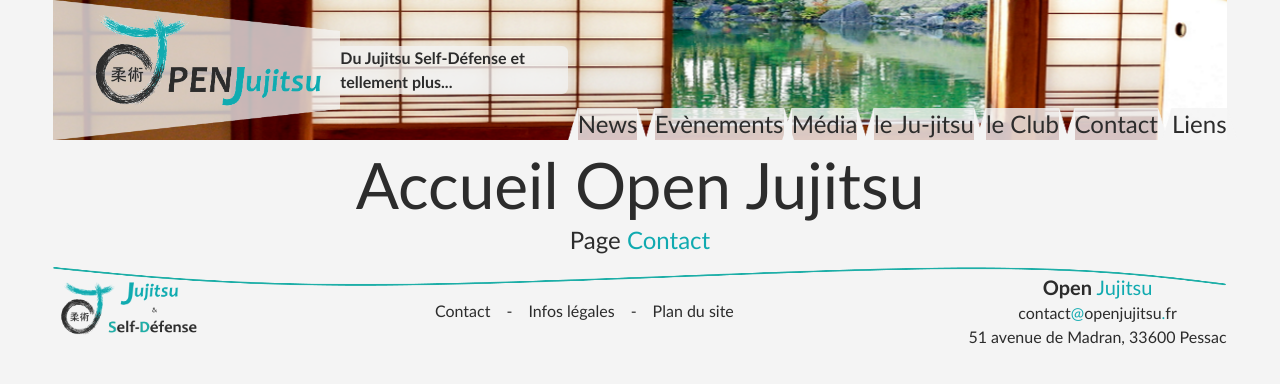
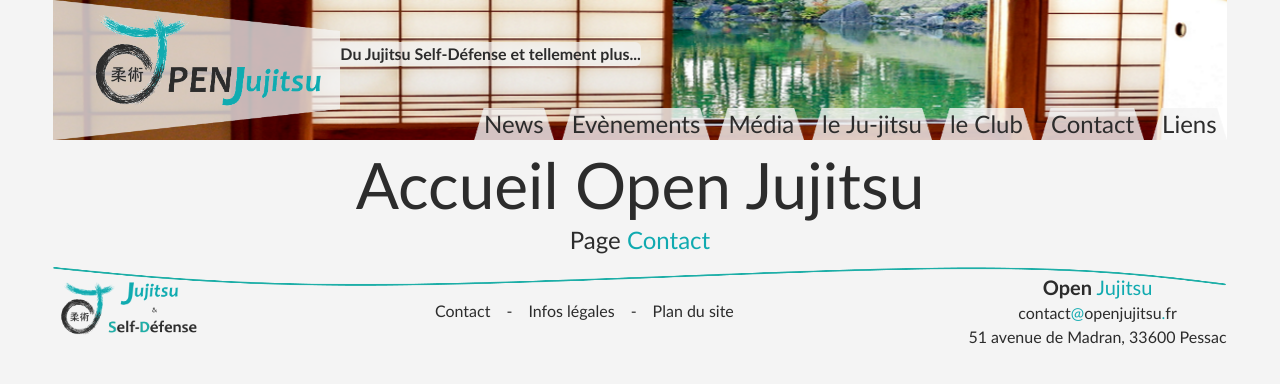
Before and after one commit to DevDohz/ojsiteapn, a Next.js app in the folder ojsitefront/: page / in a window 1280 px wide. Shown: the top 384 px of the page. Built offline with nearby package versions, Linux system fonts and the light colour scheme.

Commit message:
Modif header + 404 + début menu

```diff
--- a/ojsitefront/components/header.js
+++ b/ojsitefront/components/header.js
@@ -1,5 +1,4 @@
 import Head from 'next/head'
-import Image from 'next/image'
 import Link from 'next/link'
 import Menumain from './menumain'
 import s from '../styles/header.module.css'
@@ -15,33 +14,31 @@ export default function Header() {
       </Head>
 
       <div className="flex flex-row">
-        {/* Logo Open Jujitsu + Phrase d'accroche */}
+        {/* Logo Open Jujitsu */}
         {/* La zone et le logo doivent se réduire quand scroll vers le bas */}
-        <div className="flex flex-row">
-          <div className="flex-none">
-            <Link href="/">
-              <a>
-                <img src="/header-LogoTexte-losange-blanc.png" alt="Open Jujitsu Logo"  width={287} height={150} />
-                {/* <Image
-                  src="/header-LogoTexte-losange-blanc.png"
-                  alt="Open Jujitsu Logo"
-                  width={287}
-                  height={150}
-                  priority
-                /> */}
-              </a>
-            </Link>
+        <div className="flex-shrink">
+          <Link href="/">
+            <a>
+              <img src="/header-LogoTexte-losange-blanc.png" alt="Open Jujitsu Logo"  width={287} height={150} min-height={32} />
+              {/* <Image src="/header-LogoTexte-losange-blanc.png" alt="Open Jujitsu Logo" width={287} height={150} priority /> */}
+            </a>
+          </Link>
+        </div>
+
+        {/* Phrase d'accroche + Menu */}
+        <div className="flex flex-col flex-grow">
+          <div className="hidden md:my-auto md:self-start md:flex font-bold bg-ojwhite bg-opacity-70 rounded-r-md" >
+            <p>Du Jujitsu Self-Défense et tellement plus...</p>
           </div>
-          <div className="flex-auto m-auto hidden lg:flex font-bold bg-ojwhite bg-opacity-70 rounded-r-md" >
-            <p>Du Jujitsu Self-Défense et tellement plus...</p>
+
+          {/* intégration du Menu (+ menu burger en mode mobile) */}
+          <div className="self-end">
+            <Menumain />
           </div>
         </div>
 
-        {/* intégration du Menu (+ menu burger en mode mobile) */}
-        <div className="flex-grow self-end">
-          <Menumain />
-        </div>
       </div>
+
       {/* Truc de recherche de tout (texte, images, vidéo, lexique etc...) => Future évol */}
       {/* Zone de Connexion + une fois identifié. => Future évol */}
     </div>
--- a/ojsitefront/components/menumain.js
+++ b/ojsitefront/components/menumain.js
@@ -12,69 +12,70 @@ export default function Menumain() {
 
   return (
     /* MENU version ORDI */
-    <div className="flex flex-row space-x-2">
-    {/* <div className="grid grid-cols-7 gap-1"> */}
+    <div className="flex flex-row flex-wrap lg:space-x-1 xl:space-x-2">
+      <Link href="/news" >
+        <a>
+          <div className="flex flex-row">
+            <img src="/menu-blanc-G.png" height="16" width="10" className={s.myImage} />
+            {/* TODO mettre la bonne page */}
+            <p className={s.myLink}>News</p>
+            <img src="/menu-blanc-D.png" height="16" width="10" className={s.myImage} />
+          </div>
+        </a>
+      </Link>
+
       <div className="flex flex-row">
-        <img src="/menu-blanc-G.png" height="16" width="10" />
-        {/* TODO mettre la bonne page */}
-        <Link href="/news" >
-          <a className={s.myLink}>News</a>
+        <img src="/menu-blanc-G.png" height="16" width="10" className={s.myImage} />
+        <Link href="/events">
+          {/* TODO mettre la bonne page */}
+          <a className={s.myLink}>Evènements</a>
         </Link>
-        <img src="/menu-blanc-D.png" height="16" width="10" />
+        <img src="/menu-blanc-D.png" height="16" width="10" className={s.myImage} />
       </div>
 
       <div className="flex flex-row">
-        <img src="/menu-blanc-G.png" height="16" width="10" />
-        {/* TODO mettre la bonne page */}
-        <Link href="/events">
-          <a className={s.myLink}>Evènements</a>
-        </Link>
-        <img src="/menu-blanc-D.png" height="16" width="10" />
-      </div>
-
-      <div className="flex flex-row">
-        <img src="/menu-blanc-G.png" height="16" width="10"  />
+        <img src="/menu-blanc-G.png" height="16" width="10" className={s.myImage} />
         {/* TODO mettre la bonne page */}
         <Link href="/media"  >
           <a className={s.myLink}>Média</a>
         </Link>
-        <img src="/menu-blanc-D.png" height="16" width="10"  />
+        <img src="/menu-blanc-D.png" height="16" width="10" className={s.myImage} />
       </div>
 
       <div className="flex flex-row">
-        <img src="/menu-blanc-G.png" height="16" width="10"  />
+        <img src="/menu-blanc-G.png" height="16" width="10" className={s.myImage}  />
         {/* TODO mettre la bonne page */}
         <Link href="/jujitsu" className="flex-none">
           <a className={s.myLink}>le Ju-jitsu</a>
         </Link>
-        <img src="/menu-blanc-D.png" height="16" width="10"  />
+        <img src="/menu-blanc-D.png" height="16" width="10" className={s.myImage} />
       </div>
 
       <div className="flex flex-row">
-        <img src="/menu-blanc-G.png" height="16" width="10"  />
+        <img src="/menu-blanc-G.png" height="16" width="10" className={s.myImage} />
         {/* TODO mettre la bonne page */}
         <Link href="/club" className="flex-none">
           <a className={s.myLink}>le Club</a>
         </Link>
-        <img src="/menu-blanc-D.png" height="16" width="10"  />
+        <img src="/menu-blanc-D.png" height="16" width="10" className={s.myImage} />
       </div>
 
       <div className="flex flex-row">
-        <img src="/menu-blanc-G.png" height="16" width="10"  />
+        <img src="/menu-blanc-G.png" height="16" width="10" className={s.myImage} />
         {/* TODO mettre la bonne page */}
         <Link href="/contact" className="flex-none">
           <a className={s.myLink}>Contact</a>
         </Link>
-        <img src="/menu-blanc-D.png" height="16" width="10"  />
+        <img src="/menu-blanc-D.png" height="16" width="10" className={s.myImage} />
       </div>
 
       <div className="flex flex-row">
-        <img src="/menu-blanc-G.png" height="16" width="10"  />
+        <img src="/menu-blanc-G.png" height="16" width="10" className={s.myImage} />
         {/* TODO mettre la bonne page */}
         <Link href="/liens" className="flex-none">
           <a className={s.myLink}>Liens</a>
         </Link>
-        <img src="/menu-blanc-D.png" height="16" width="10"  />
+        <img src="/menu-blanc-D.png" height="16" width="10" className={s.myImage} />
       </div>
     </div>
   )}
--- a/ojsitefront/pages/404.js
+++ b/ojsitefront/pages/404.js
@@ -1,11 +1,13 @@
-import Image from 'next/image'
+import OJLayout from '../components/layout'
 
 export default function Custom404() {
     return (
-    <div className="flex flex-row justify-center m-auto w-screen h-screen items-center space-x-4">
-        <div className="errorPageRouting">
-            404
+    <OJLayout>
+        <div className="flex flex-row justify-center m-auto w-screen h-2/3 items-center space-x-4">
+            <div className="errorPageRouting">
+                404
+            </div>
+            <div className="pt-10">Erreur : Page non trouvée, sowwy. ;)</div>
         </div>
-        <div className="pt-10">Erreur : Page non trouvée, sowwy. ;)</div>
-    </div>
+    </OJLayout>
 )}
--- a/ojsitefront/styles/header.module.css
+++ b/ojsitefront/styles/header.module.css
@@ -12,5 +12,5 @@
 }
 
 .myImage {
-  @apply bg-red-500 block;
+  @apply opacity-80;
 }
```
Also changed, not shown: ojsitefront/public/menu-noir-D.png (added), ojsitefront/public/menu-noir-G.png (added).
